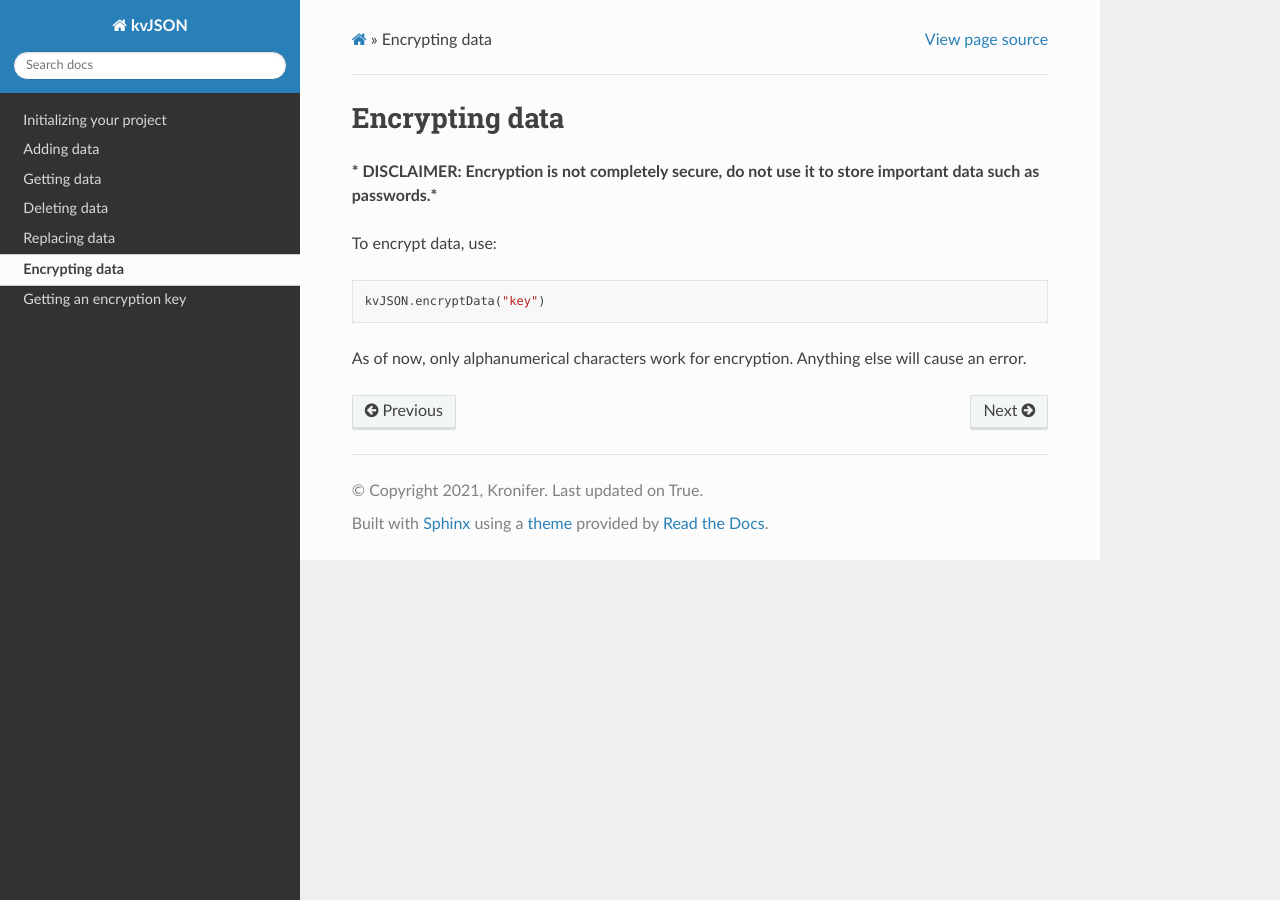
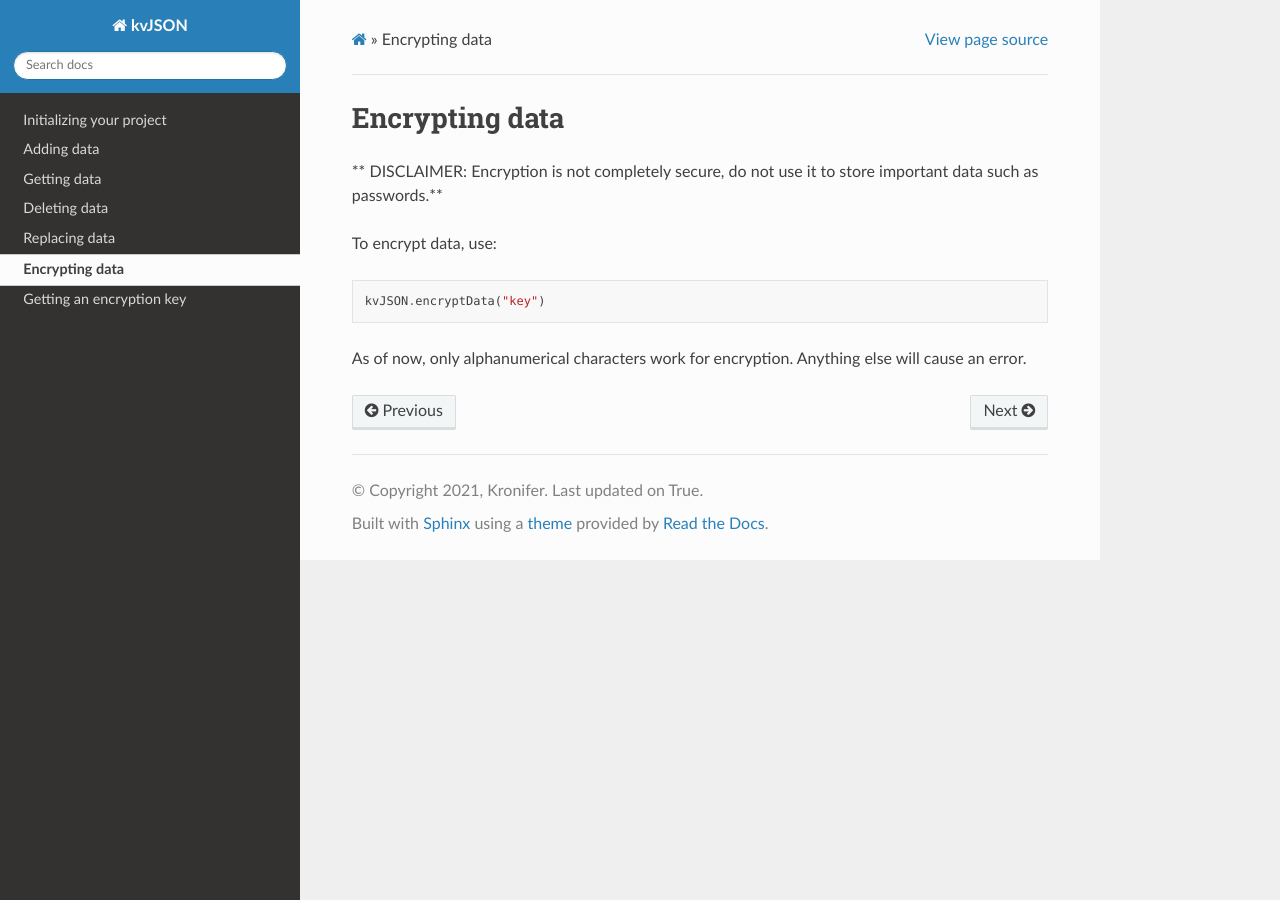
Before and after one commit to Kronifer/kvJSON-docs, a Sphinx documentation site: the page built from docs/Encrypting-data.rst, in a window 1280 px wide. Built offline with Sphinx 7.4.7 and the Read the Docs theme 2.0.0, drawn with Linux system fonts in a browser that asks for light colours.

Commit message:
Fix of docs

```diff
--- a/docs/Encrypting-data.rst
+++ b/docs/Encrypting-data.rst
@@ -2,7 +2,7 @@
 Encrypting data
 ###############
 
-*** DISCLAIMER: Encryption is not completely secure, do not use it to store important data such as passwords.***
+** DISCLAIMER: Encryption is not completely secure, do not use it to store important data such as passwords.**
 
 To encrypt data, use:
 
```
